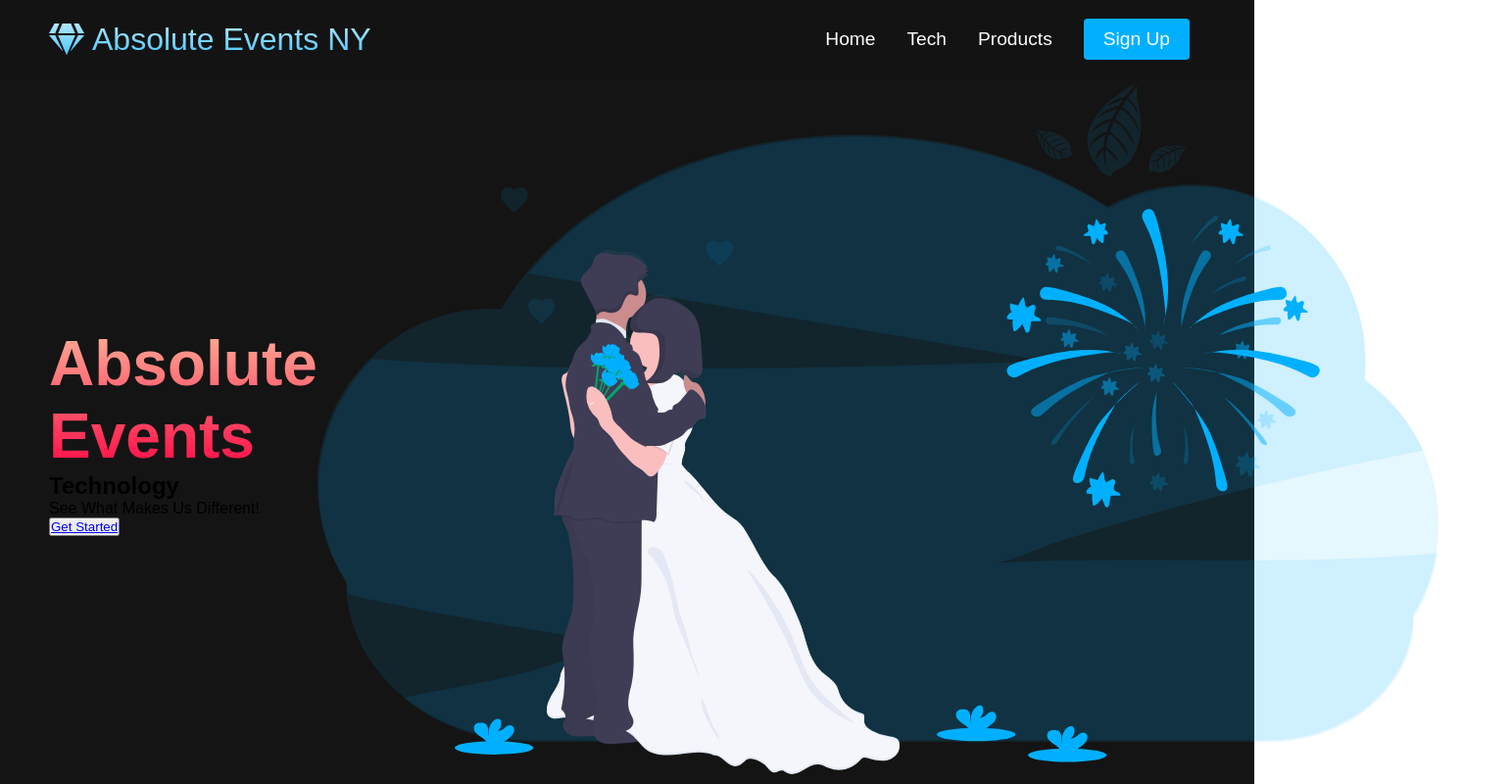
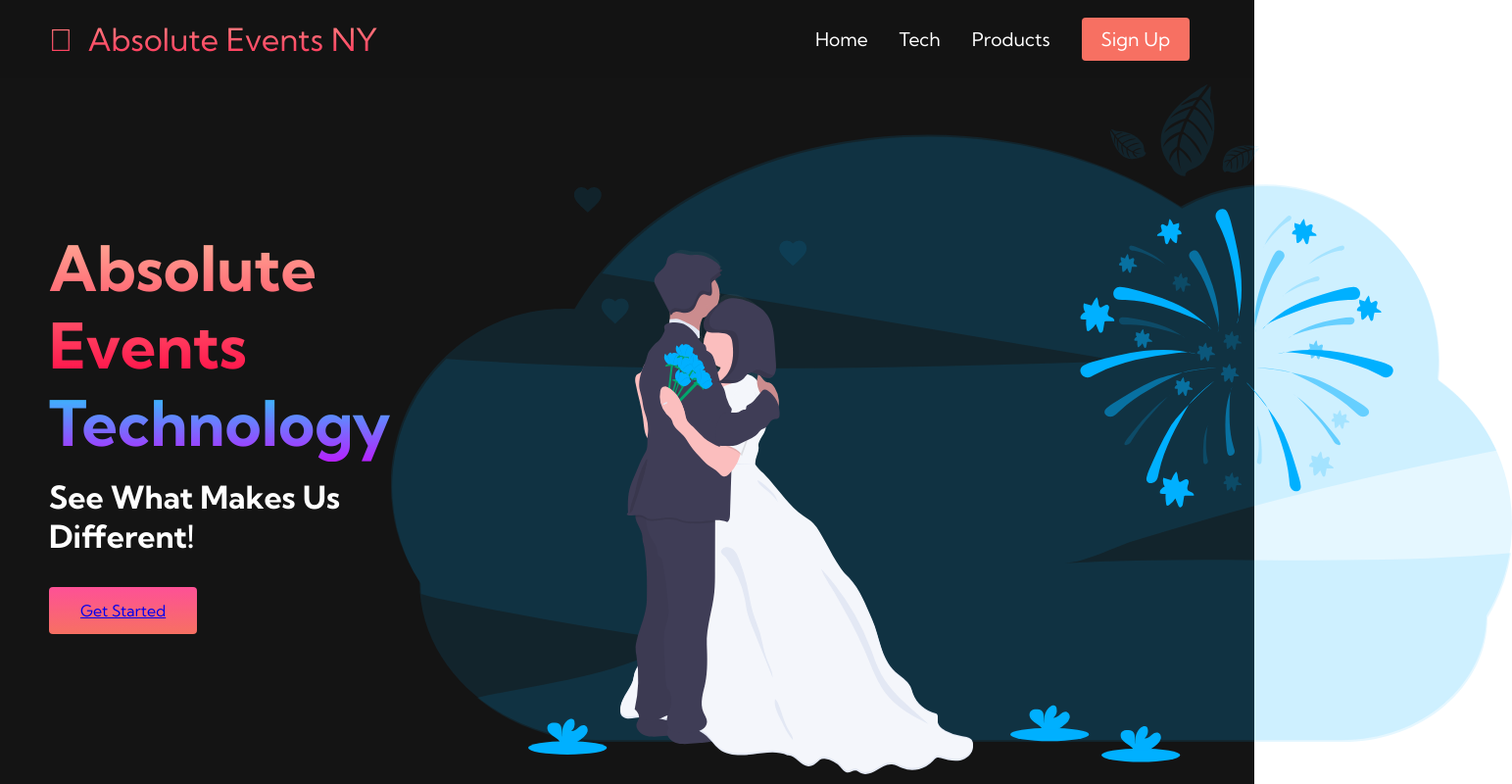
Before and after one commit to joysarker000/nycEvents, a plain HTML site: page index.html in a window 1280 px wide. Shown: the whole page at 98% size, 1543 px wide, since content can reach past the window. Drawn offline with Linux system fonts and the light colour scheme.

Commit message:
main page color

```diff
--- a/index.html
+++ b/index.html
@@ -7,6 +7,9 @@
     <title>Absolute Events NY</title>
     <link rel="stylesheet" href="styles.css">
     <link rel="stylesheet" href="https://pro.fontawesome.com/releases/v5.10.0/css/all.css" integrity="sha384-AYmEC3Yw5cVb3ZcuHtOA93w35dYTsvhLPVnYs9eStHfGJvOvKxVfELGroGkvsg+p" crossorigin="anonymous"/>
+    <link rel="preconnect" href="https://fonts.googleapis.com">
+<link rel="preconnect" href="https://fonts.gstatic.com" crossorigin>
+<link href="https://fonts.googleapis.com/css2?family=Kumbh+Sans:wght@400;700&display=swap" rel="stylesheet">
 
 </head>
 <body>
@@ -15,7 +18,7 @@
     <!-- nav.nav_bar emits the entire thing -->
       <div class="navbar__container">
           <!-- .(dot means div and class together!) -->
-          <a href="/" id="navbar__logo"><i class="fas fa-gem"></i>Absolute Events NY</a>
+          <a href="/" id="navbar__logo"><i class="fal fa-glass-cheers"></i>&nbsp;&nbsp;Absolute Events NY</a>
           <!-- a#navbar_logo (a# creates a tag with href ad id) -->
             <div class="navbar__toggle" id="mobile-menu">
                 <span class="bar"></span>
@@ -35,7 +38,6 @@
                 <li class="navbar__btn">
                     <a href="/" class="button">Sign Up</a>
                 </li>
-
             </ul>
       </div>
   </nav>
--- a/styles.css
+++ b/styles.css
@@ -30,7 +30,7 @@
 
 #navbar__logo {
     background-color:#046ea0;
-    background-image: linear-gradient(to top, #00b0ff 0%, #ffffff 100%);
+    background-image: linear-gradient(to top,#ff0844 0%, #ffb199 100%);
     background-size: 100%;
     -webkit-background-clip: text;
     -moz-background-clip: text;
@@ -87,7 +87,7 @@
     border: none;
     outline: none;
     border-radius: 4px;
-    background: #00b0ff;
+    background: #f77062;
     color: #fff;
 
 }
@@ -215,3 +215,36 @@
     -moz-text-fill-color: transparent;
 
 }
+
+.main__content h2 {
+    font-size: 4rem;
+    background-color: #ff8177;
+    background-image: linear-gradient(to top, #b721ff 0%, #21d4fd 100%);
+    background-size: 100%;
+    -webkit-background-clip: text;
+    -moz-background-clip: text;
+    -webkit-text-fill-color: transparent;
+    -moz-text-fill-color: transparent;
+}
+
+
+.main__content p {
+    margin-top: 1rem;
+    font-size: 2rem;
+    font-weight: 700;
+    color: white;
+}
+
+.main__btn {
+    font-size: 1rem;
+    background-image: linear-gradient(to top, #f77062 0%, #fe5196 100%);
+    padding: 14px 32px;
+    border: none;
+    border-radius: 4px;
+    color: white;
+    margin-top: 2rem;
+    cursor: pointer;
+    position: relative;
+    transition: all 0.35s;
+    outline: none;
+}
```
